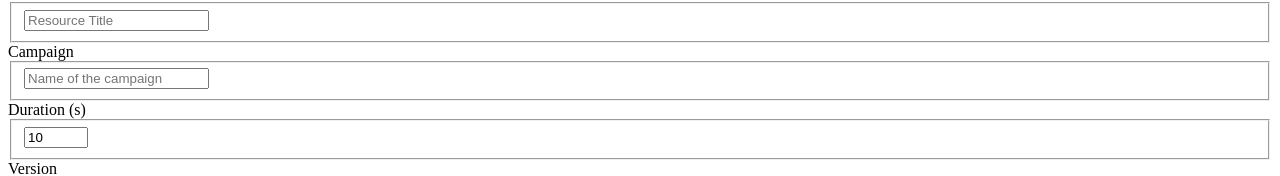
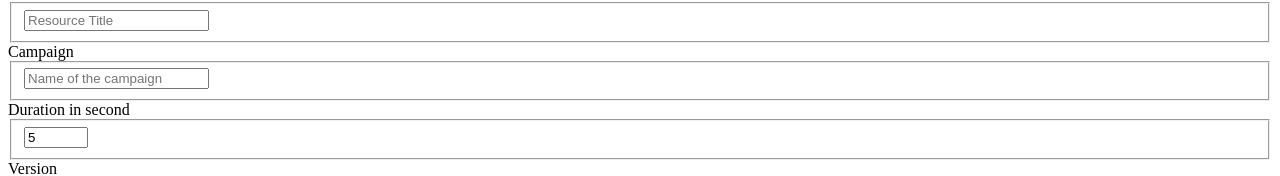
Before and after one commit to eliostvs/yb-playground, a React app: page / in a window 1280 px wide. Shown: the part 4100-4276 px from the top of the page. Built offline with nearby package versions, Linux system fonts and the light colour scheme; the HTML template or start-up script is replaced by a standard one; what youboralib would draw is missing.

Commit message:
feature(form): decrease default ads duration

```diff
--- a/src/Form.jsx
+++ b/src/Form.jsx
@@ -245,13 +245,13 @@ const sections = [
       },
       {
         name: "$adsDuration",
-        label: "Duration (s)",
+        label: "Duration in second",
         required: false,
         type: "number",
         props: {
-          min: 10,
+          min: 5,
           max: 120,
-          defaultValue: 10,
+          defaultValue: 5,
         },
       },
       {
```
